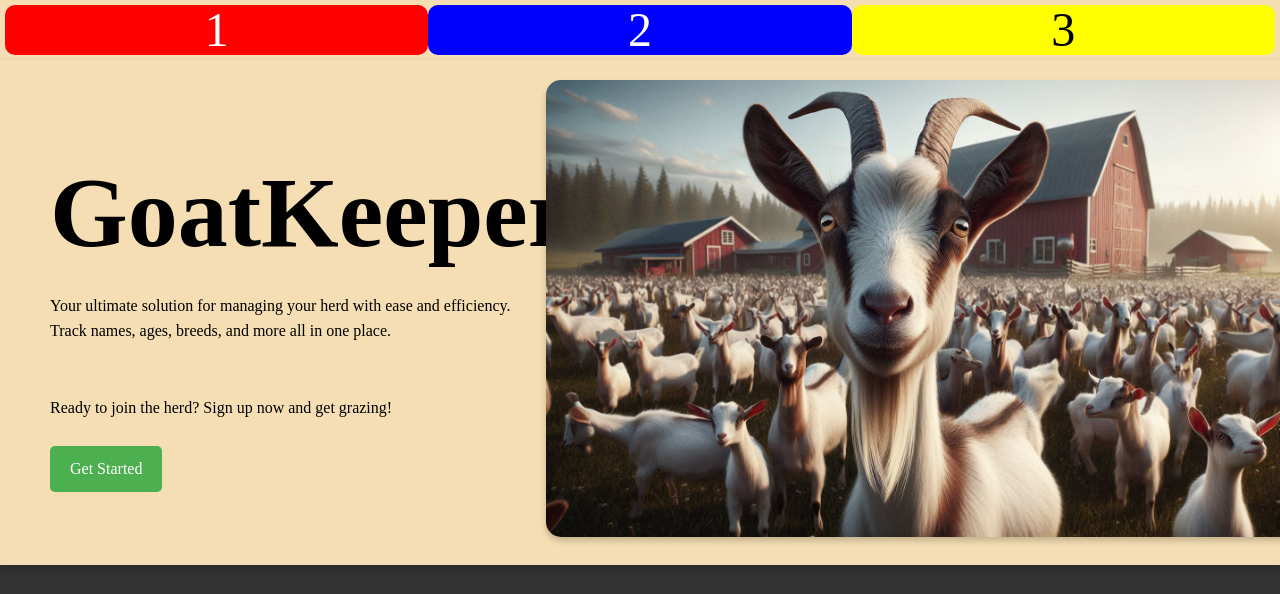
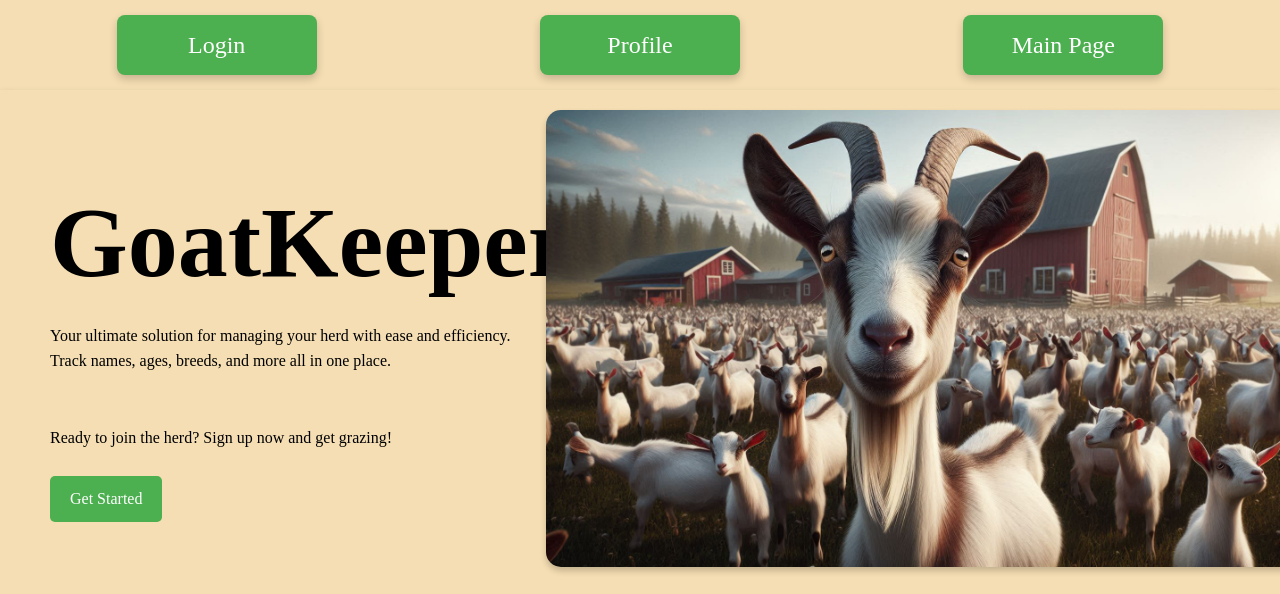
Before and after one commit to broylesd16/Final-Project-Web-Dev, a PHP site: page / in a window 1280 px wide; the page is wider, and only the part inside the window is pictured. Shown: the top 594 px of that part. Run offline with PHP 8.4, Linux system fonts and the light colour scheme.

Commit message:
website buttons altered

```diff
--- a/index.php
+++ b/index.php
@@ -8,9 +8,9 @@
 <body>
     <main>
     <section class="flex-container">
-        <div class="box box-1">1</div>
-        <div class="box box-2">2</div>
-        <div class="box box-3">3</div>
+        <a href="login.php" class="box box-1">Login</a>
+        <a href="profile.php" class="box box-2">Profile</a>
+        <a href="index.php" class="box box-3">Main Page</a>
     </section>
     <section class = "header">
 
--- a/profile.php
+++ b/profile.php
@@ -81,6 +81,11 @@ $stmt = $pdo->query($sql);
 <!DOCTYPE html>
 <html lang="en">
 <head>
+    <section class="flex-container">
+        <a href="login.php" class="box box-1">Login</a>
+        <a href="profile.php" class="box box-2">Profile</a>
+        <a href="index.php" class="box box-3">Main Page</a>
+    </section>
     <meta charset="UTF-8">
     <title>Betty's Personal Goat Manager</title>
     <link rel="stylesheet" href="styles.css">
--- a/styles.css
+++ b/styles.css
@@ -199,20 +199,46 @@ footer {
     border-radius: 10px; /* Rounded corners */
 }
 
-/* Individual background colors for each box */
-.box-1 {
-    flex: 1;
-    background-color: red; /* Primary color red */
+/* Make the <a> tags behave like buttons */
+.flex-container a {
+    text-decoration: none; /* Remove underline */
+    display: flex; /* Keep the flex layout */
+    justify-content: center;
+    align-items: center;
+    font-size: 1.5rem; /* Slightly smaller text for cleaner look */
+    color: white; /* White text */
+    border-radius: 8px; /* Rounded corners */
+    width: 200px; /* Fixed width for all buttons */
+    height: 60px; /* Fixed height for all buttons */
+    margin: 10px; /* Add some spacing between buttons */
+    background-color: #4CAF50; /* Green background color */
+    text-align: center; /* Center the text */
+    box-shadow: 0 4px 8px rgba(0, 0, 0, 0.2); /* Soft shadow for depth */
+    transition: background-color 0.3s ease, transform 0.2s ease; /* Smooth transition for hover and active states */
 }
 
-.box-2 {
-    flex: 1;
-    background-color: blue; /* Primary color blue */
+.flex-container a:hover {
+    background-color: #45a049; /* Slightly darker green on hover */
+    transform: translateY(-3px); /* Slight raise effect */
 }
 
-.box-3 {
-    flex: 1;
-    background-color: yellow; /* Primary color yellow */
-    color: black; /* Change text color for better contrast on yellow */
-    /*align-self: flex-end;*/
+.flex-container a:active {
+    background-color: #388e3c; /* Even darker green when button is pressed */
+    transform: translateY(1px); /* Button presses down slightly */
 }
+
+/* Optional focus effect for accessibility */
+.flex-container a:focus {
+    outline: none; /* Remove default focus outline */
+    border: 2px solid #388e3c; /* Custom focus border */
+}
+.box {
+    width: 100px; /* Fixed width for each box */
+    height: 50px; /* Fixed height for each box */
+    display: flex; /* Center the number inside the box */
+    justify-content: center; /* Align children (text) horizontally in the center */
+    align-items: center; /* Align children (text) vertically in the center */
+    font-size: 3rem; /* Large font size for numbers */
+    color: white; /* White text for contrast */
+    border-radius: 10px; /* Rounded corners */
+}
```
